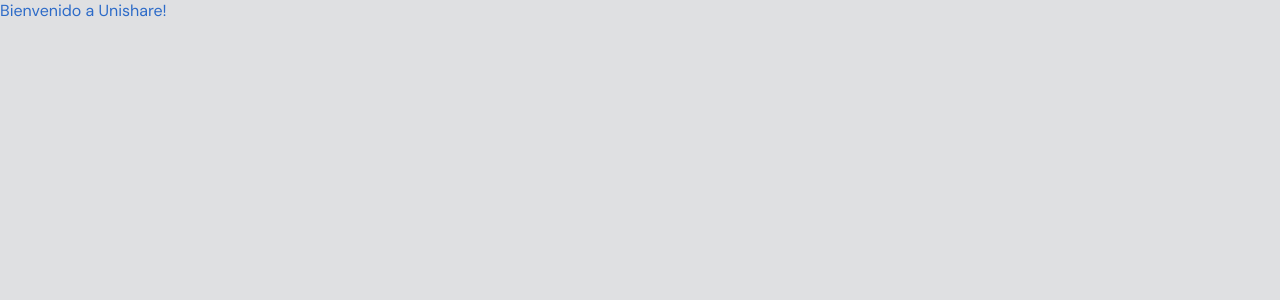
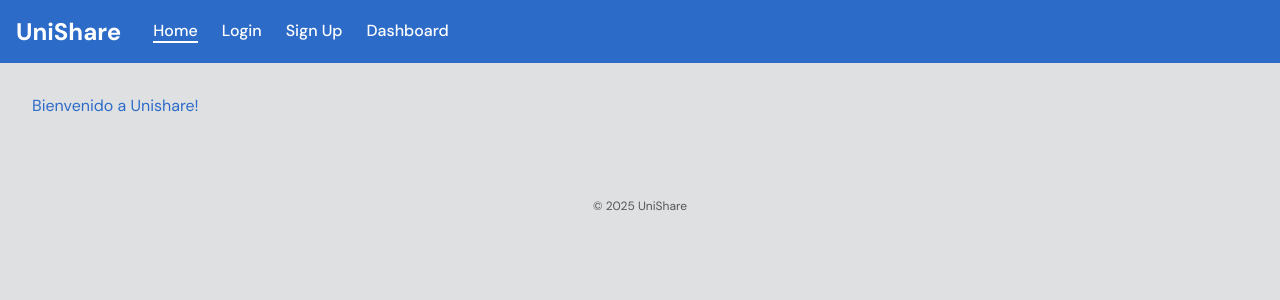
Before and after one commit to Enzopinotti/uniShare, a React (Vite) app in the folder frontend/: page / in a window 1280 px wide. Shown: the top 300 px of the page. Built offline with nearby package versions, Linux system fonts and the light colour scheme.

Commit message:
Add: Implementación de Layout común a las rutas

```diff
--- /dev/null
+++ b/frontend/src/layouts/Layout.scss
@@ -0,0 +1,50 @@
+.layout {
+  .navbar {
+    display: flex;
+    align-items: center;
+    background-color: #2d6bc8 !important;
+    padding: 1rem;
+
+    .logo {
+      margin-right: 2rem;
+      font-weight: bold;
+      font-size: 1.5rem;
+      color: white;
+      background-color: #2d6bc8;
+    }
+
+    nav {
+      display: flex;
+      gap: 1.5rem;
+      background-color: #2d6bc8;
+
+      a {
+        color: white;
+        text-decoration: none;
+        font-weight: 500;
+        background-color: transparent;
+
+        &.active {
+          border-bottom: 2px solid white;
+        }
+
+        &:hover {
+          opacity: 0.9;
+        }
+      }
+    }
+  }
+
+  main {
+    padding: 2rem;
+  }
+
+  footer {
+    text-align: center;
+    padding: 1rem;
+
+    margin-top: 2rem;
+    font-size: 0.9rem;
+    color: #555;
+  }
+}
--- /dev/null
+++ b/frontend/src/layouts/Layout.tsx
@@ -0,0 +1,49 @@
+import { NavLink, Outlet } from "react-router-dom";
+import "./Layout.scss"; // luego creamos este archivo para estilos
+
+const Layout = () => {
+  return (
+    <div className="layout">
+      <header className="navbar">
+        <h1 className="logo">UniShare</h1>
+        <nav>
+          <NavLink
+            to="/"
+            className={({ isActive }) => (isActive ? "active" : "")}
+            end
+          >
+            Home
+          </NavLink>
+          <NavLink
+            to="/login"
+            className={({ isActive }) => (isActive ? "active" : "")}
+          >
+            Login
+          </NavLink>
+          <NavLink
+            to="/sign-up"
+            className={({ isActive }) => (isActive ? "active" : "")}
+          >
+            Sign Up
+          </NavLink>
+          <NavLink
+            to="/dashboard"
+            className={({ isActive }) => (isActive ? "active" : "")}
+          >
+            Dashboard
+          </NavLink>
+        </nav>
+      </header>
+
+      <main>
+        <Outlet />
+      </main>
+
+      <footer>
+        <small>© 2025 UniShare</small>
+      </footer>
+    </div>
+  );
+};
+
+export default Layout;
--- /dev/null
+++ b/frontend/src/pages/Dashboard.tsx
@@ -0,0 +1,5 @@
+const Dashboard = () => {
+  return <div>Dashboard</div>;
+};
+
+export default Dashboard;
```
Also changed, not shown: frontend/src/app/routes.tsx (+9 -9 lines).
